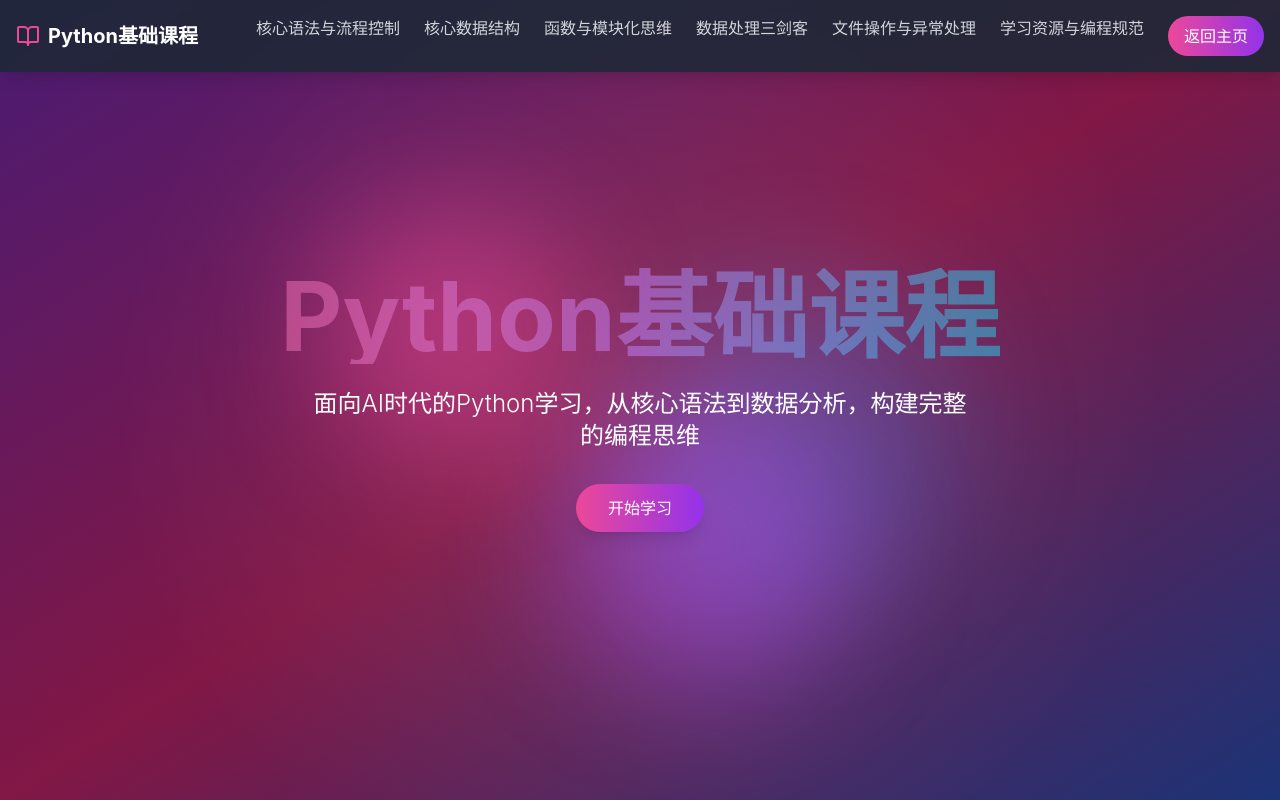
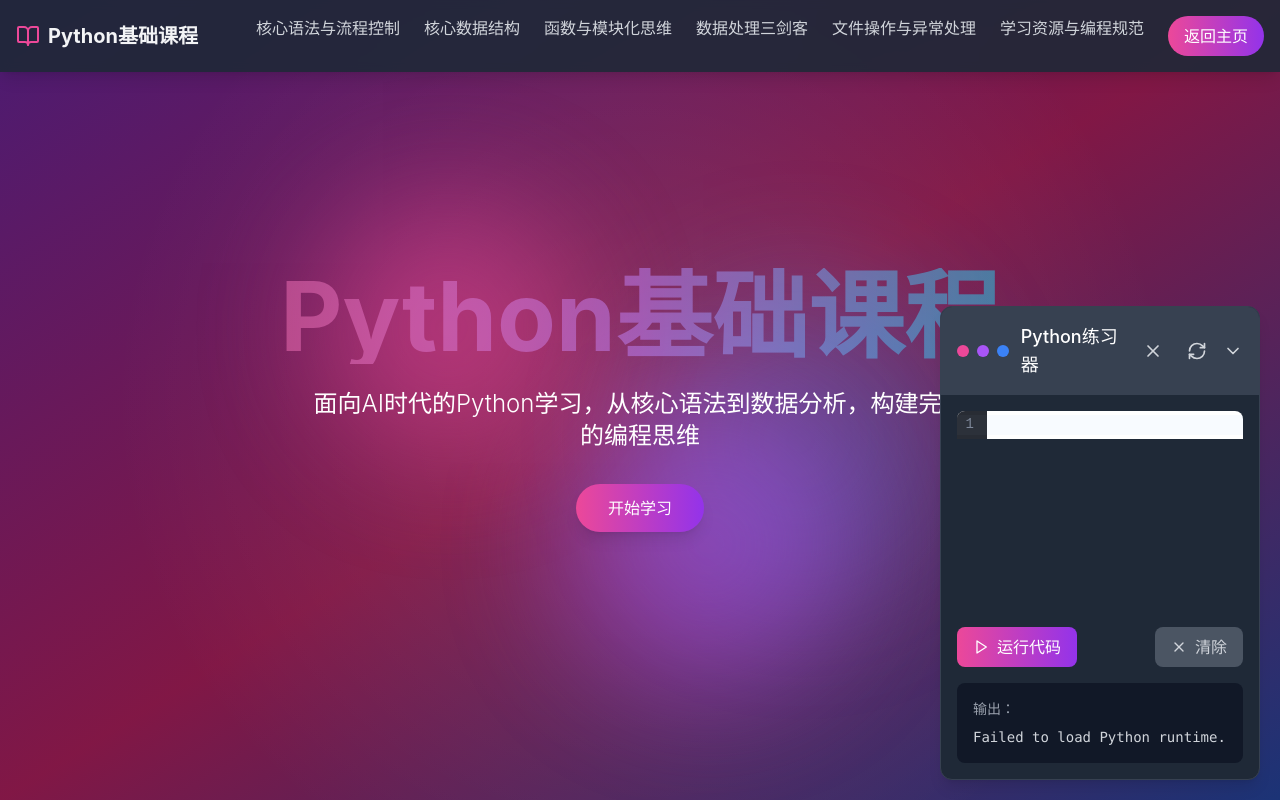
Before and after one commit to HALRRR/WANG, a React (Vite) app: page /python-course in a window 1280 px wide. Shown: the top 800 px of the page. Built offline with nearby package versions, Linux system fonts and the light colour scheme.

Commit message:
Add floating Python code runner for practice

```diff
--- /dev/null
+++ b/src/components/FloatingCodeRunner.tsx
@@ -0,0 +1,216 @@
+import React, { useState, useEffect, useRef } from 'react';
+import CodeMirror from '@uiw/react-codemirror';
+import { python } from '@codemirror/lang-python';
+import { oneDark } from '@codemirror/theme-one-dark';
+import { Play, ChevronDown, ChevronUp, RefreshCw, X } from 'lucide-react';
+
+const FloatingCodeRunner: React.FC = () => {
+  const [code, setCode] = useState('');
+  const [output, setOutput] = useState('');
+  const [isRunning, setIsRunning] = useState(false);
+  const [isCollapsed, setIsCollapsed] = useState(false);
+  const [isDragging, setIsDragging] = useState(false);
+  const [position, setPosition] = useState({ x: 20, y: 20 });
+  const [startPos, setStartPos] = useState({ x: 0, y: 0 });
+  const pyodideRef = useRef<any>(null);
+  const stdoutRef = useRef<string>('');
+  const containerRef = useRef<HTMLDivElement>(null);
+
+  // 初始化Pyodide
+  useEffect(() => {
+    const loadPyodide = async () => {
+      if (!pyodideRef.current) {
+        try {
+          const pyodide = await import('pyodide');
+          pyodideRef.current = await pyodide.loadPyodide({
+            indexURL: 'https://cdn.jsdelivr.net/pyodide/v0.25.0/full/',
+          });
+
+          // 重定向标准输出
+          pyodideRef.current.globals.set('print', (text: any) => {
+            stdoutRef.current += text + '\n';
+          });
+        } catch (error) {
+          console.error('Failed to load Pyodide:', error);
+          setOutput('Failed to load Python runtime.');
+        }
+      }
+    };
+
+    loadPyodide();
+  }, []);
+
+  // 运行代码
+  const runCode = async () => {
+    if (!pyodideRef.current) {
+      setOutput('Python runtime is loading...');
+      return;
+    }
+
+    setIsRunning(true);
+    setOutput('');
+    stdoutRef.current = '';
+
+    try {
+      // 运行代码
+      await pyodideRef.current.runPythonAsync(code);
+      setOutput(stdoutRef.current || '代码执行成功，无输出');
+    } catch (error: any) {
+      setOutput(`Error: ${error.message}`);
+    } finally {
+      setIsRunning(false);
+    }
+  };
+
+  // 清除代码和输出
+  const clearCode = () => {
+    setCode('');
+    setOutput('');
+  };
+
+  // 鼠标按下事件
+  const handleMouseDown = (e: React.MouseEvent) => {
+    setIsDragging(true);
+    setStartPos({
+      x: e.clientX - position.x,
+      y: e.clientY - position.y,
+    });
+  };
+
+  // 鼠标移动事件
+  const handleMouseMove = (e: MouseEvent) => {
+    if (isDragging) {
+      setPosition({
+        x: e.clientX - startPos.x,
+        y: e.clientY - startPos.y,
+      });
+    }
+  };
+
+  // 鼠标释放事件
+  const handleMouseUp = () => {
+    setIsDragging(false);
+  };
+
+  // 监听鼠标事件
+  useEffect(() => {
+    if (isDragging) {
+      document.addEventListener('mousemove', handleMouseMove);
+      document.addEventListener('mouseup', handleMouseUp);
+      return () => {
+        document.removeEventListener('mousemove', handleMouseMove);
+        document.removeEventListener('mouseup', handleMouseUp);
+      };
+    }
+  }, [isDragging, startPos]);
+
+  return (
+    <div
+      ref={containerRef}
+      className="fixed right-4 bottom-4 z-50 w-80 md:w-96"
+      style={{
+        position: 'fixed',
+        right: `${position.x}px`,
+        bottom: `${position.y}px`,
+        zIndex: 50,
+        width: '320px',
+        maxWidth: '90vw',
+      }}
+    >
+      <div className="bg-gray-800 rounded-xl shadow-lg border border-gray-700 overflow-hidden">
+        {/* 标题栏 */}
+        <div
+          className="flex justify-between items-center p-4 bg-gray-700 cursor-pointer"
+          onClick={() => setIsCollapsed(!isCollapsed)}
+          onMouseDown={handleMouseDown}
+        >
+          <div className="flex items-center">
+            <div className="w-3 h-3 bg-pink-500 rounded-full mr-2"></div>
+            <div className="w-3 h-3 bg-purple-500 rounded-full mr-2"></div>
+            <div className="w-3 h-3 bg-blue-500 rounded-full mr-3"></div>
+            <h3 className="text-lg font-medium text-white">Python练习器</h3>
+          </div>
+          <div className="flex items-center space-x-2">
+            <button
+              onClick={(e) => {
+                e.stopPropagation();
+                clearCode();
+              }}
+              className="p-2 text-gray-300 hover:text-white transition-colors"
+              title="清除代码"
+            >
+              <X className="w-5 h-5" />
+            </button>
+            <button
+              onClick={(e) => {
+                e.stopPropagation();
+                clearCode();
+              }}
+              className="p-2 text-gray-300 hover:text-white transition-colors"
+              title="重置代码"
+            >
+              <RefreshCw className="w-5 h-5" />
+            </button>
+            {isCollapsed ? (
+              <ChevronUp className="w-5 h-5 text-gray-300" />
+            ) : (
+              <ChevronDown className="w-5 h-5 text-gray-300" />
+            )}
+          </div>
+        </div>
+
+        {/* 代码编辑器和输出区域 */}
+        {!isCollapsed && (
+          <div className="p-4">
+            {/* 代码编辑器 */}
+            <div className="mb-4">
+              <CodeMirror
+                value={code}
+                onChange={(value) => setCode(value)}
+                extensions={[python(), oneDark]}
+                className="rounded-lg"
+                style={{
+                  height: '200px',
+                  fontSize: '14px',
+                  fontFamily: 'monospace',
+                  overflow: 'auto',
+                }}
+              />
+            </div>
+
+            {/* 控制按钮 */}
+            <div className="flex justify-between mb-4">
+              <button
+                onClick={runCode}
+                disabled={isRunning}
+                className={`px-4 py-2 rounded-lg font-medium transition-all flex items-center ${
+                  isRunning
+                    ? 'bg-gray-600 text-gray-400 cursor-not-allowed'
+                    : 'bg-gradient-to-r from-pink-500 to-purple-600 text-white hover:from-pink-600 hover:to-purple-700'
+                }`}
+              >
+                <Play className="w-4 h-4 mr-2" />
+                {isRunning ? '运行中...' : '运行代码'}
+              </button>
+              <button
+                onClick={clearCode}
+                className="px-4 py-2 rounded-lg font-medium transition-all flex items-center bg-gray-600 text-gray-300 hover:bg-gray-500"
+              >
+                <X className="w-4 h-4 mr-2" />
+                清除
+              </button>
+            </div>
+
+            {/* 输出区域 */}
+            <div className="bg-gray-900 rounded-lg p-4">
+              <h4 className="text-sm font-medium text-gray-400 mb-2">输出：</h4>
+              <pre className="text-sm text-gray-300 whitespace-pre-wrap max-h-40 overflow-auto">{output}</pre>
+            </div>
+          </div>
+        )}
+      </div>
+    </div>
+  );
+};
+
+export default FloatingCodeRunner;
--- a/src/pages/PythonCourse.tsx
+++ b/src/pages/PythonCourse.tsx
@@ -1,6 +1,7 @@
 import React, { useState } from 'react';
 import { BookOpen, Home, Menu, X } from 'lucide-react';
 import CodeRunner from '../components/CodeRunner';
+import FloatingCodeRunner from '../components/FloatingCodeRunner';
 
 const PythonCourse: React.FC = () => {
   const [isMenuOpen, setIsMenuOpen] = useState(false);
@@ -15,7 +16,7 @@ const PythonCourse: React.FC = () => {
   ];
 
   return (
-    <div className="min-h-screen bg-gray-900 text-white">
+    <div>
       {/* 导航栏 */}
       <nav className="fixed top-0 left-0 right-0 bg-gray-800 bg-opacity-90 backdrop-blur-sm z-50 shadow-lg">
         <div className="container mx-auto px-4 py-4 flex justify-between items-center">
@@ -1184,6 +1185,7 @@ print(f"10 / 5 = {result4}")
           </section>
         </div>
       </div>
+      <FloatingCodeRunner />
     </div>
   );
 };
```
